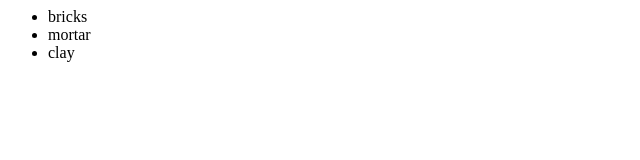
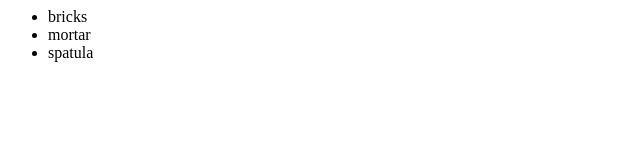
Before and after one commit to Plutonian-9/hello-world, a plain HTML site: page index.html in a window 1280 px wide. Shown: the full height of the page, 0-640 px from the left. Drawn offline with Linux system fonts and the light colour scheme.

Commit message:
test user

```diff
--- a/index.html
+++ b/index.html
@@ -5,7 +5,7 @@
             <ul>
                 <li>bricks</li>
                 <li>mortar</li>
-                <li>clay</li>
+                <li>spatula</li>
             </ul>
         </div>
     </body>
```
